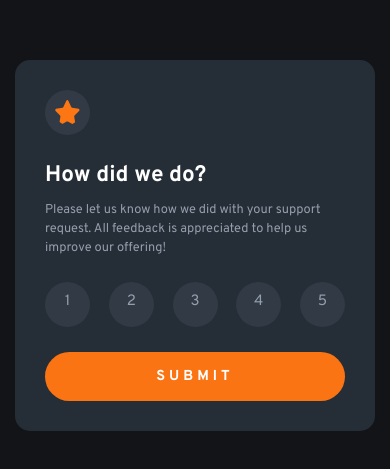
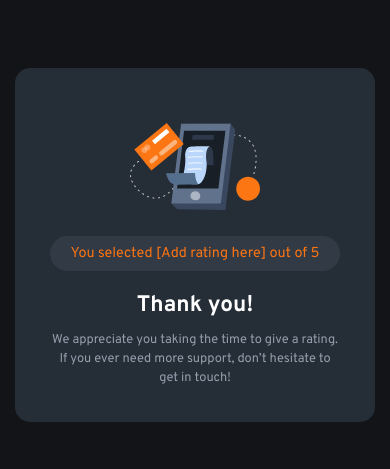
Before and after one commit to takeshi2030/Front-End-Challenge-4, a plain HTML site: page interactive-rating-component-main/index.html in a window 390 px wide. Shown: the part 177-646 px from the top of the page. Drawn offline with Linux system fonts and the light colour scheme.

Commit message:
layout mobile

```diff
--- a/interactive-rating-component-main/css/style.css
+++ b/interactive-rating-component-main/css/style.css
@@ -23,17 +23,23 @@ body {
 .card {
     width: 100%;
     background-color: hsl(213, 19%, 18%);
-    padding: 30px;
+    padding: 35px;
     border-radius: 15px;
+    text-align: center;
 }
 
-.card img{
+img.icon-star {
     width: 45px;
     height: 45px;
     padding: 10px;
     border-radius: 50%;
     text-align: center;
     background-color: hsl(213, 17%, 23%);
+}
+
+img.thank-you {
+    width: 45%;
+    padding: 20px 0;
 }
 
 .card h2{
@@ -64,7 +70,7 @@ body {
     background-color: hsl(213, 17%, 23%);
 }
 
-.card button{
+.submit{
     width: 100%;
     background-color: hsl(25, 97%, 53%);
     color: #fff;
@@ -76,8 +82,18 @@ body {
     font-weight: 700;
 }
 
-.card button:hover{
+.submit button:hover{
     background-color: hsl(25, 96%, 44%);
+}
+
+.selected{
+    width: 100%;
+    background-color: hsl(213, 17%, 23%);
+    color: hsl(25, 97%, 53%);
+    border: none;
+    border-radius: 38px;
+    padding: 8px 0;
+    font-size: 0.9rem;
 }
 
 /*
--- a/interactive-rating-component-main/index.html
+++ b/interactive-rating-component-main/index.html
@@ -17,8 +17,9 @@
   <!-- Rating state start -->
 
   <main class="container">
+    <!--
     <div class="card">
-      <img src="images/icon-star.svg" alt="icon-star">
+      <img class="icon-star" src="images/icon-star.svg" alt="icon-star">
       <h2>How did we do?</h2>
       <span>Please let us know how we did with your support request. All feedback is appreciated to help us improve our offering!</span>
         <ul>
@@ -28,7 +29,15 @@
           <li>4</li>
           <li>5</li>
         </ul>
-      <button>SUBMIT</button>
+      <button class="submit">SUBMIT</button>
+    </div>
+    -->
+
+    <div class="card">
+      <img class="thank-you" src="images/illustration-thank-you.svg" alt="illustration-tank-you">
+      <button class="selected">You selected [Add rating here] out of 5</button>
+      <h2>Thank you!</h2>
+      <span>We appreciate you taking the time to give a rating. If you ever need more support, don’t hesitate to get in touch!</span>
     </div>
   </main>
 
@@ -36,14 +45,7 @@
 
   <!-- Thank you state start -->
 
-  <!--You selected  Add rating here  out of 5 -->
-
-<!--  Thank you!
-
-  We appreciate you taking the time to give a rating. If you ever need more support,
-  don’t hesitate to get in touch!-->
-
-  <!-- Thank you state end -->
+  <!-- -->
 
 </body>
 </html>
```
